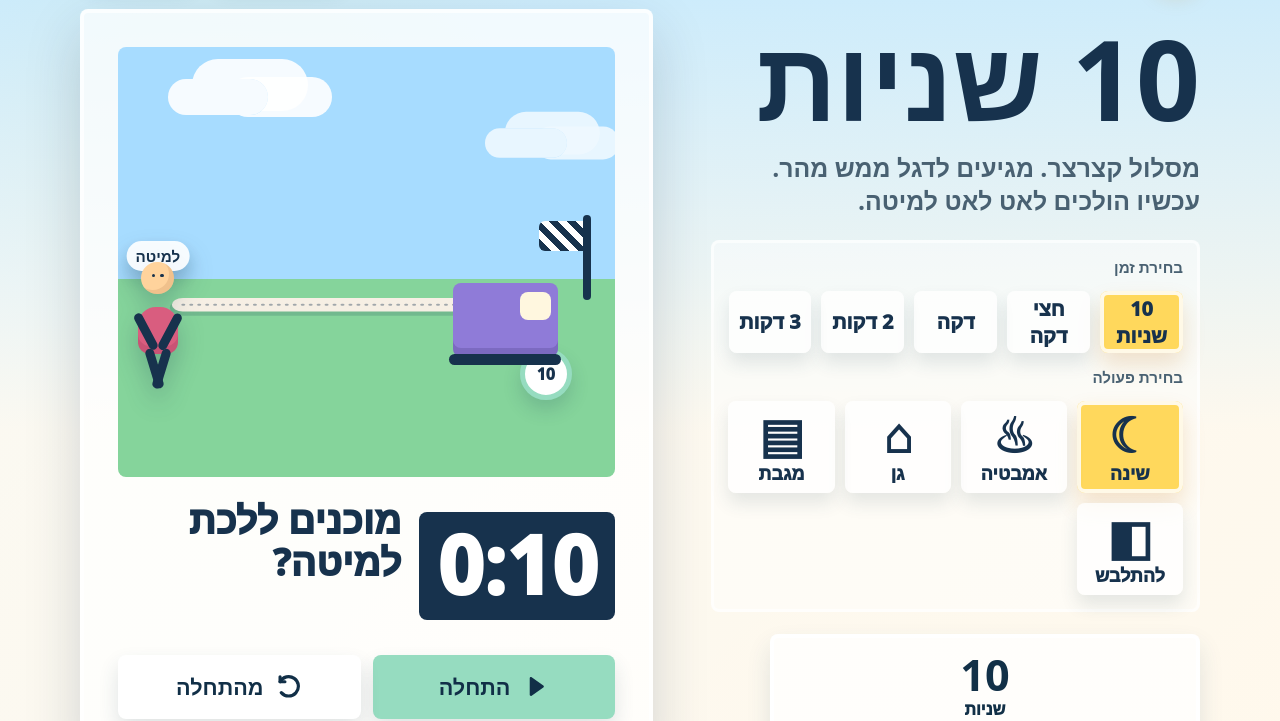
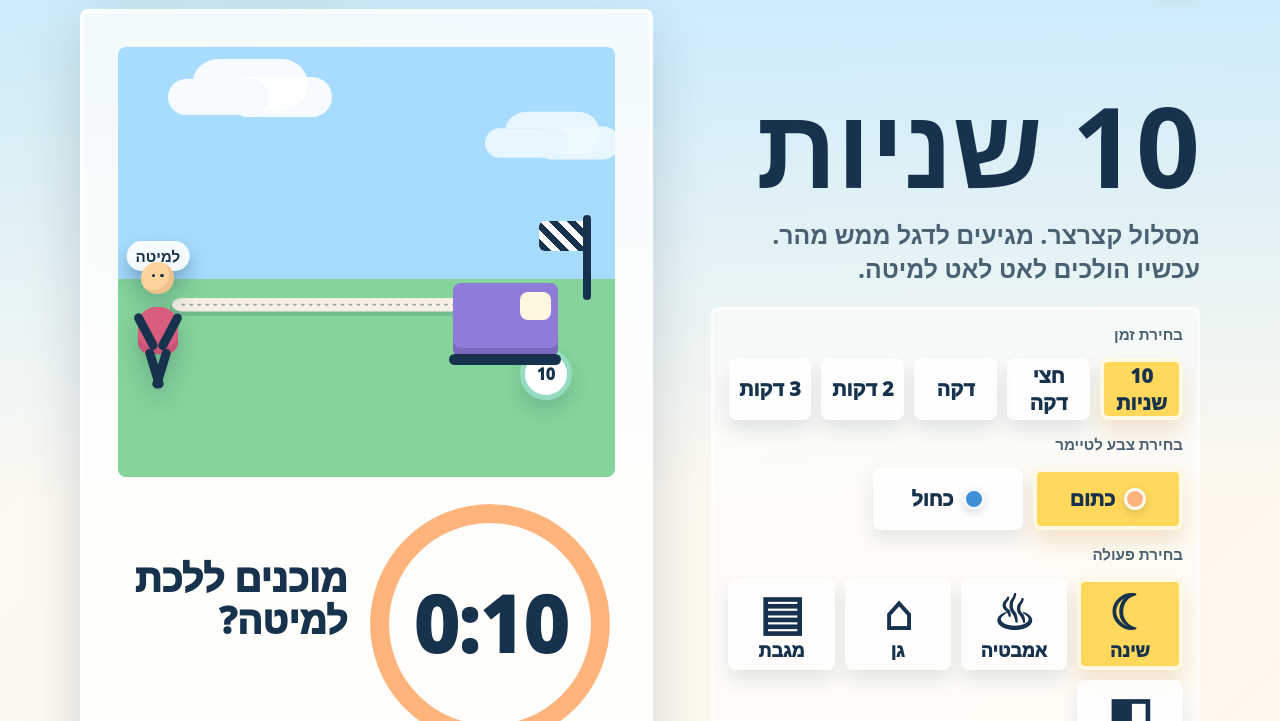
Before and after one commit to yuvalm87/kid-timer, a plain HTML site: page index.html in a window 1280 px wide. Both pictures are taken after a click on the button "מתקדם". Shown: the part 79-800 px from the top of the page. Drawn offline with Linux system fonts and the light colour scheme.

Commit message:
Add circular timer and color selection

```diff
--- a/index.html
+++ b/index.html
@@ -205,8 +205,15 @@
         max-width: 640px;
       }
 
+      .color-picker {
+        display: grid;
+        grid-template-columns: repeat(2, minmax(108px, 150px));
+        gap: 10px;
+      }
+
       .time-choice,
-      .mode-choice {
+      .mode-choice,
+      .color-choice {
         min-height: 62px;
         border: 0;
         border-radius: 8px;
@@ -216,6 +223,22 @@
         cursor: pointer;
         font-size: clamp(1rem, 2.8vw, 1.24rem);
         font-weight: 950;
+      }
+
+      .color-choice {
+        display: inline-flex;
+        align-items: center;
+        justify-content: center;
+        gap: 9px;
+      }
+
+      .color-swatch {
+        width: 22px;
+        height: 22px;
+        border-radius: 50%;
+        background: var(--swatch);
+        border: 3px solid rgba(255, 255, 255, 0.94);
+        box-shadow: 0 3px 8px rgba(23, 50, 77, 0.16);
       }
 
       .mode-choice {
@@ -239,67 +262,12 @@
       }
 
       .time-choice[aria-pressed="true"],
-      .mode-choice[aria-pressed="true"] {
+      .mode-choice[aria-pressed="true"],
+      .color-choice[aria-pressed="true"] {
         background: var(--lemon);
         box-shadow:
           inset 0 0 0 4px rgba(255, 255, 255, 0.85),
           0 12px 22px rgba(199, 126, 28, 0.2);
-      }
-
-      .minute-row {
-        display: grid;
-        grid-template-columns: repeat(var(--block-count, 3), minmax(78px, 1fr));
-        gap: 12px;
-        max-width: 430px;
-      }
-
-      .minute-block {
-        min-height: 106px;
-        border-radius: 8px;
-        display: grid;
-        place-items: center;
-        position: relative;
-        overflow: hidden;
-        background: rgba(255, 255, 255, 0.75);
-        border: 4px solid rgba(255, 255, 255, 0.85);
-        box-shadow: 0 12px 24px rgba(33, 71, 104, 0.12);
-        transition:
-          transform 250ms ease,
-          filter 250ms ease,
-          opacity 250ms ease;
-      }
-
-      .minute-block::before {
-        content: "";
-        position: absolute;
-        inset: auto 0 0;
-        height: var(--fill, 100%);
-        background: var(--tone);
-        transition: height 400ms linear;
-      }
-
-      .minute-block.done {
-        transform: translateY(-2px);
-      }
-
-      .minute-label {
-        position: relative;
-        z-index: 1;
-        display: grid;
-        place-items: center;
-        gap: 2px;
-        color: #123047;
-        text-align: center;
-        font-weight: 950;
-      }
-
-      .minute-label strong {
-        font-size: 2.7rem;
-        line-height: 1;
-      }
-
-      .minute-label span {
-        font-size: 1rem;
       }
 
       .timer-stage {
@@ -593,7 +561,7 @@
       }
 
       .road-progress {
-        stroke: var(--lemon);
+        stroke: var(--timer-color, var(--peach));
         stroke-width: 30;
         stroke-dasharray: 100;
         stroke-dashoffset: var(--road-left, 100);
@@ -764,14 +732,45 @@
         gap: 18px;
       }
 
+      .timer-ring {
+        width: clamp(180px, 28vw, 250px);
+        aspect-ratio: 1;
+        position: relative;
+        display: grid;
+        place-items: center;
+      }
+
+      .timer-ring svg {
+        position: absolute;
+        inset: 0;
+        width: 100%;
+        height: 100%;
+        transform: rotate(-90deg);
+        overflow: visible;
+      }
+
+      .ring-track,
+      .ring-progress {
+        fill: none;
+        stroke-width: 9;
+      }
+
+      .ring-track {
+        stroke: rgba(23, 50, 77, 0.16);
+      }
+
+      .ring-progress {
+        stroke: var(--timer-color, var(--peach));
+        stroke-linecap: round;
+        stroke-dasharray: 100;
+        stroke-dashoffset: var(--ring-left, 0);
+        transition: stroke-dashoffset 500ms linear;
+      }
+
       .time {
-        min-width: 178px;
-        border-radius: 8px;
-        background: var(--ink);
-        color: white;
+        color: var(--ink);
         text-align: center;
-        padding: 12px 18px 16px;
-        font-size: clamp(2.5rem, 8vw, 5rem);
+        font-size: clamp(2.7rem, 7vw, 4.8rem);
         line-height: 1;
         font-weight: 950;
         font-variant-numeric: tabular-nums;
@@ -935,8 +934,8 @@
           gap: 12px;
         }
 
-        .time {
-          min-width: 0;
+        .timer-ring {
+          margin: 0 auto;
         }
       }
 
@@ -988,6 +987,18 @@
               <button class="time-choice" type="button" data-seconds="180" aria-pressed="false">3 דקות</button>
             </div>
 
+            <p class="panel-label">בחירת צבע לטיימר</p>
+            <div class="color-picker" aria-label="בחירת צבע לטיימר">
+              <button class="color-choice" type="button" data-color="orange" aria-pressed="true">
+                <span class="color-swatch" style="--swatch: #ffb47c" aria-hidden="true"></span>
+                <span>כתום</span>
+              </button>
+              <button class="color-choice" type="button" data-color="blue" aria-pressed="false">
+                <span class="color-swatch" style="--swatch: #3f8fd7" aria-hidden="true"></span>
+                <span>כחול</span>
+              </button>
+            </div>
+
             <p class="panel-label">בחירת פעולה</p>
             <div class="mode-picker" aria-label="בחירת מצב לטיימר">
               <button class="mode-choice" type="button" data-mode="sleep" aria-pressed="true" aria-label="מצב שינה">
@@ -1013,8 +1024,6 @@
             </div>
           </div>
 
-          <div class="minute-row" aria-label="עשר שניות">
-          </div>
         </section>
 
         <section class="timer-stage" aria-label="טיימר פעיל">
@@ -1049,7 +1058,13 @@
           </div>
 
           <div class="readout">
-            <div class="time" id="time" aria-live="polite">3:00</div>
+            <div class="timer-ring" aria-label="זמן שנותר">
+              <svg viewBox="0 0 120 120" aria-hidden="true">
+                <circle class="ring-track" cx="60" cy="60" r="53"></circle>
+                <circle class="ring-progress" id="ringProgress" pathLength="100" cx="60" cy="60" r="53"></circle>
+              </svg>
+              <div class="time" id="time" aria-live="polite">0:10</div>
+            </div>
             <div>
               <p class="status" id="status">מוכנים להתחיל?</p>
               <div class="countdown-dots" id="countdownDots" aria-hidden="true">
@@ -1172,15 +1187,17 @@
       const advancedPanel = document.querySelector("#advancedPanel");
       const timeChoices = [...document.querySelectorAll(".time-choice")];
       const modeChoices = [...document.querySelectorAll(".mode-choice")];
-      const blockRow = document.querySelector(".minute-row");
+      const colorChoices = [...document.querySelectorAll(".color-choice")];
       const roadStations = document.querySelector(".road-stations");
       const kidLabel = document.querySelector("#kidLabel");
+      const ringProgress = document.querySelector("#ringProgress");
       const countdownDots = document.querySelector("#countdownDots");
       const countdownDotEls = [...document.querySelectorAll(".countdown-dot")];
 
       let totalSeconds = 10;
       let remaining = totalSeconds;
       let currentMode = "sleep";
+      let timerColor = "orange";
       let advancedOpen = false;
       let running = false;
       let timerId = null;
@@ -1216,25 +1233,6 @@
         };
       }
 
-      function renderBlocks() {
-        const option = options[totalSeconds];
-        blockRow.style.setProperty("--block-count", option.blocks.length);
-        blockRow.setAttribute("aria-label", option.aria);
-        blockRow.innerHTML = option.blocks
-          .map((label, index) => {
-            const tone = ["var(--mint)", "var(--peach)", "var(--lemon)"][index] || "var(--mint)";
-            const text = label === "10" ? "שניות" : label === "חצי" ? "דקה" : Number(label) === 1 ? "דקה" : "דקות";
-            return `
-              <div class="minute-block" style="--tone: ${tone}; --fill: 0%" data-minute="${index}">
-                <div class="minute-label">
-                  <strong>${label}</strong>
-                  <span>${text}</span>
-                </div>
-              </div>`;
-          })
-          .join("");
-      }
-
       function renderStations() {
         const option = options[totalSeconds];
         roadStations.innerHTML = option.blocks
@@ -1263,7 +1261,6 @@
           choice.setAttribute("aria-pressed", String(Number(choice.dataset.seconds) === seconds));
         });
         refreshCopy();
-        renderBlocks();
         renderStations();
         update();
       }
@@ -1340,17 +1337,8 @@
         const carPoint = roadPoint(elapsed);
         visual.style.setProperty("--road-left", `${100 - elapsed * 100}`);
         visual.style.setProperty("--runner-left", `${carPoint.x}%`);
+        ringProgress.style.setProperty("--ring-left", `${100 - progress * 100}`);
         timeEl.textContent = formatTime(remaining);
-
-        const blocks = [...document.querySelectorAll(".minute-block")];
-        const elapsedSeconds = totalSeconds - remaining;
-        const blockSeconds = totalSeconds / blocks.length;
-        blocks.forEach((block, index) => {
-          const blockStart = index * blockSeconds;
-          const fill = Math.min(100, Math.max(0, ((elapsedSeconds - blockStart) / blockSeconds) * 100));
-          block.style.setProperty("--fill", `${fill}%`);
-          block.classList.toggle("done", fill === 100);
-        });
 
         const stations = [...document.querySelectorAll(".station")];
         stations.forEach((station, index) => {
@@ -1428,6 +1416,16 @@
         });
       });
 
+      colorChoices.forEach((choice) => {
+        choice.addEventListener("click", () => {
+          timerColor = choice.dataset.color;
+          app.style.setProperty("--timer-color", timerColor === "blue" ? "#3f8fd7" : "#ffb47c");
+          colorChoices.forEach((colorChoice) => {
+            colorChoice.setAttribute("aria-pressed", String(colorChoice === choice));
+          });
+        });
+      });
+
       soundToggle.addEventListener("click", () => {
         soundOn = !soundOn;
         soundToggle.textContent = soundOn ? "צליל בסוף: פעיל" : "צליל בסוף: כבוי";
@@ -1444,7 +1442,6 @@
 
       refreshCopy();
       renderStations();
-      renderBlocks();
       update();
     </script>
   </body>
```
